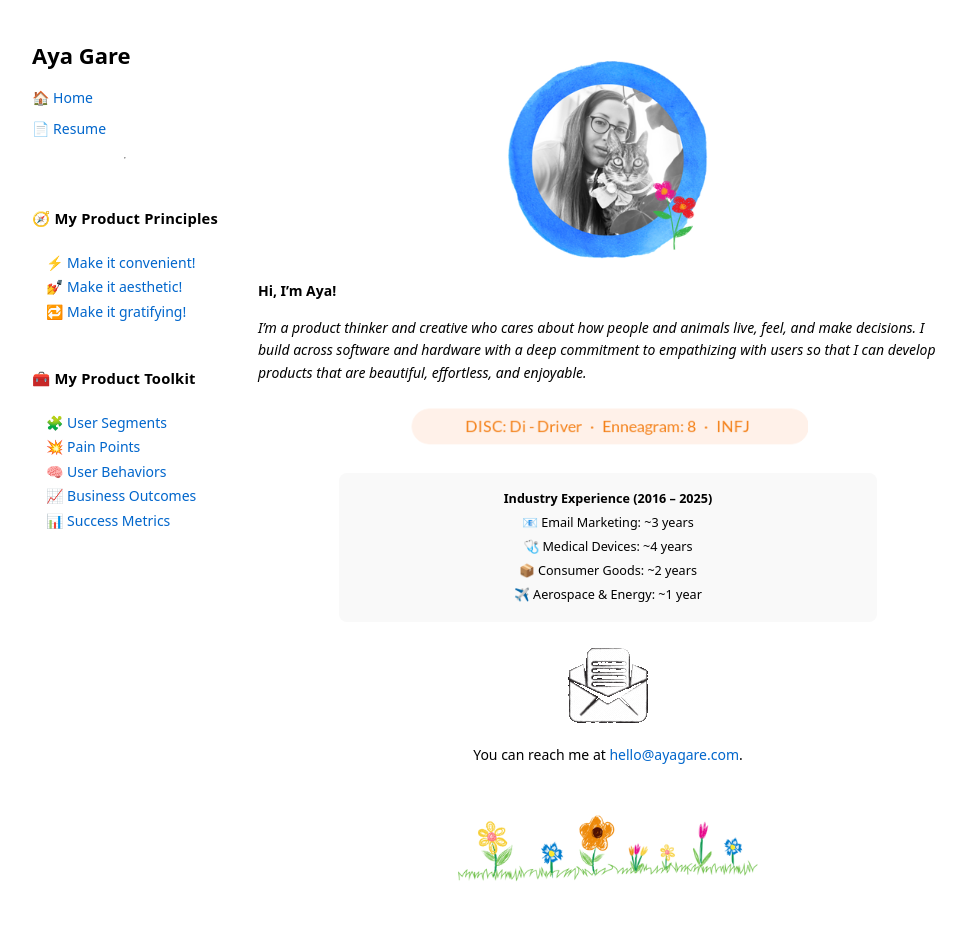
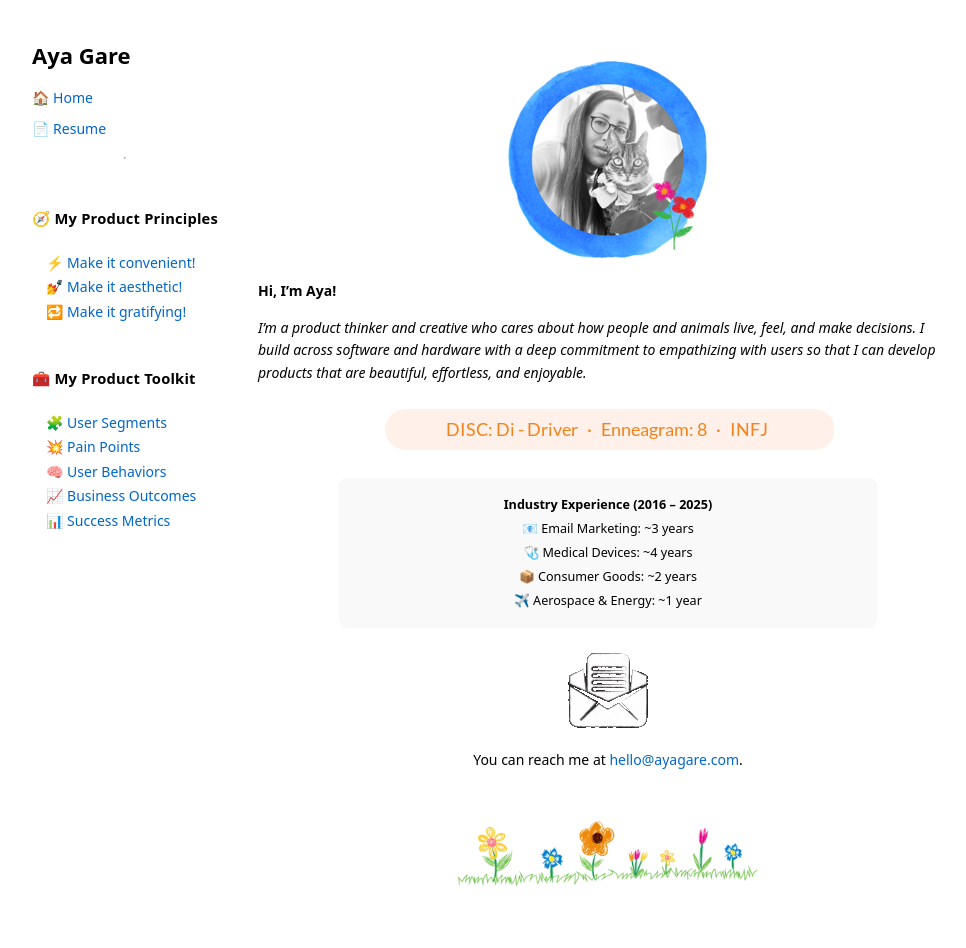
Before and after one commit to luxinflore/luxinflore.github.io, a Jekyll site: the page built from index.md, in a window 1280 px wide. Shown: the whole page, without its empty margins (8-974 px from the left). Built offline with Jekyll 4.4.1, drawn with Linux system fonts in a browser that asks for light colours.

Commit message:
Increase size of personality sig a bit more

```diff
--- a/index.md
+++ b/index.md
@@ -12,7 +12,7 @@ title: Home
 _I'm a product thinker and creative who cares about how people and animals live, feel, and make decisions. I build across software and hardware with a deep commitment to empathizing with users so that I can develop products that are beautiful, effortless, and enjoyable._
 
 <div class="center-content">
-  <img src="/assets/images/personality.png" alt="Personality: DISC Di Driver, Enneagram 8, INFJ" style="max-width: 400px;" />
+  <img src="/assets/images/personality.png" alt="Personality: DISC Di Driver, Enneagram 8, INFJ" style="max-width: 600px;" />
 </div>
 
 <div class="industry-experience">
```
